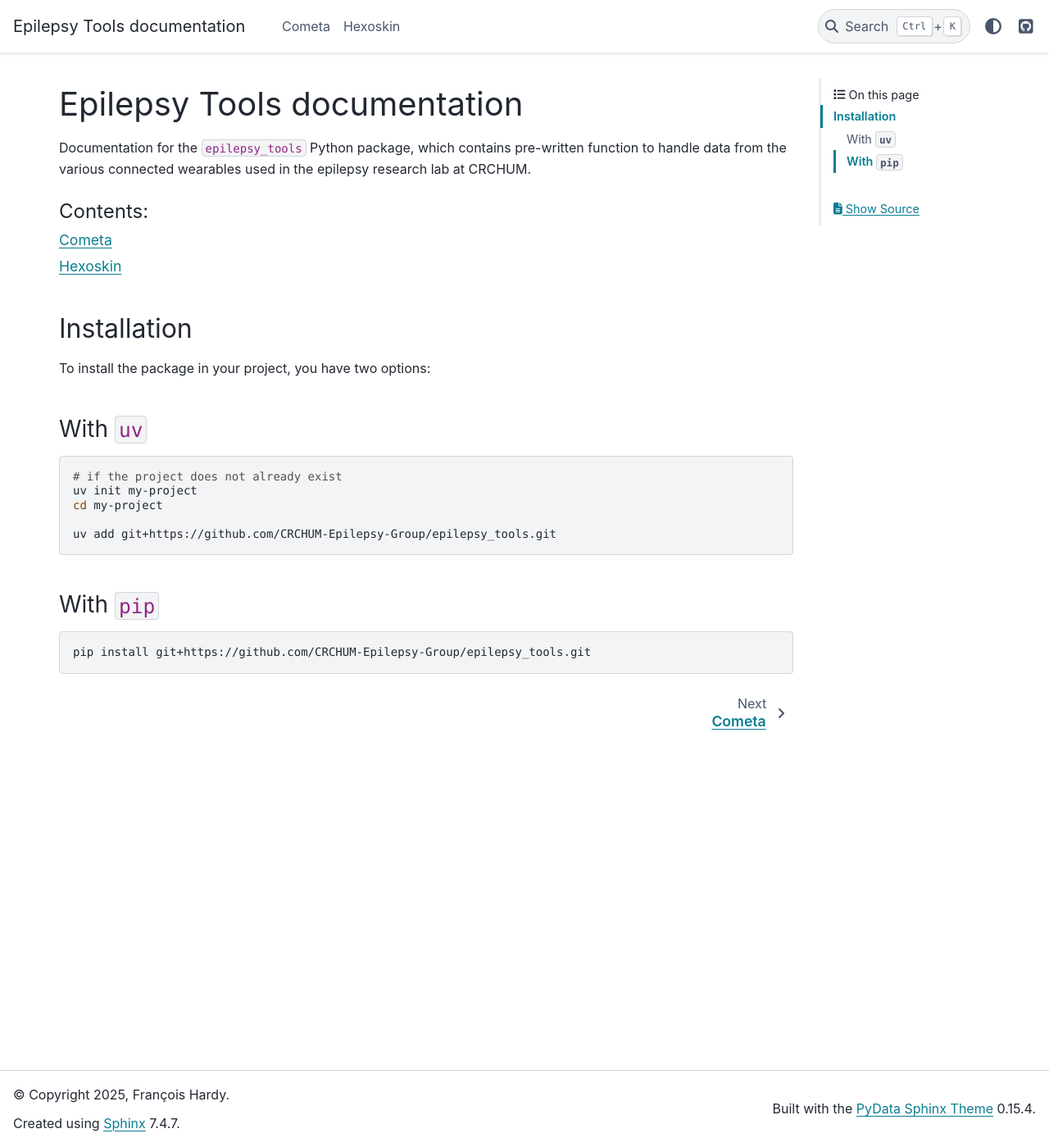
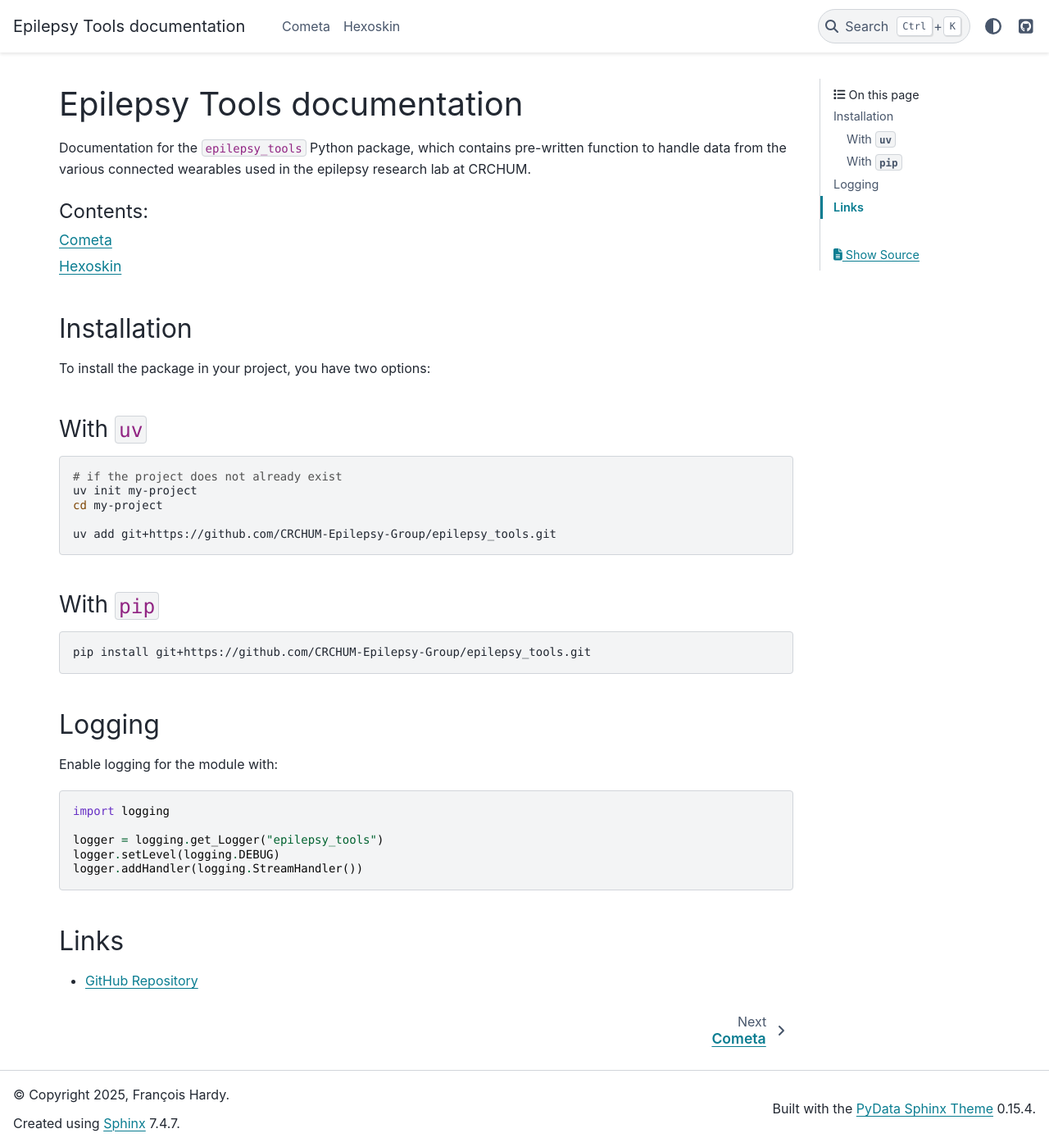
Before and after one commit to CRCHUM-Epilepsy-Group/epilepsy_tools, a Sphinx documentation site: the page built from docs/index.rst, in a window 1280 px wide and 1399 px high. Shown: the whole window at 82% size. Built offline with Sphinx 7.4.7 and the PyData theme 0.15.4, drawn with Linux system fonts in a browser that asks for light colours.

Commit message:
Add logging instructions and GitHub link to index.rst

```diff
--- a/docs/index.rst
+++ b/docs/index.rst
@@ -35,3 +35,21 @@ With ``pip``
 .. code-block:: bash
 
    pip install git+https://github.com/CRCHUM-Epilepsy-Group/epilepsy_tools.git
+
+Logging
+-------
+
+Enable logging for the module with:
+
+.. code-block:: python
+
+   import logging
+
+   logger = logging.get_Logger("epilepsy_tools")
+   logger.setLevel(logging.DEBUG)
+   logger.addHandler(logging.StreamHandler())
+
+
+Links
+-----
+- `GitHub Repository <https://github.com/CRCHUM-Epilepsy-Group/epilepsy_tools>`_
```
